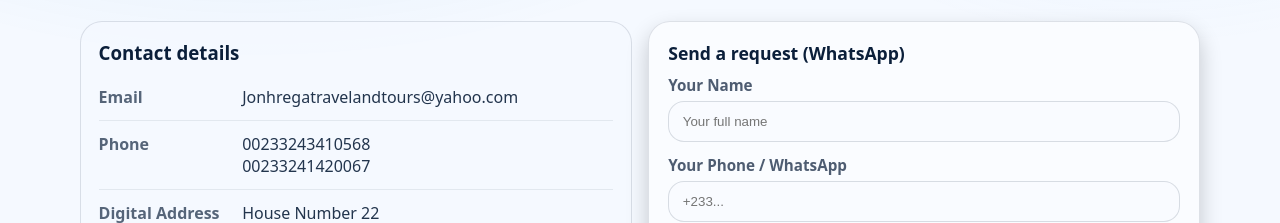
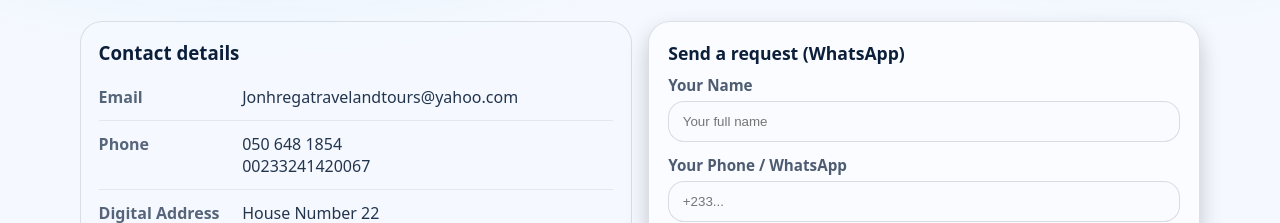
Before and after one commit to learngermanghana/jonhrega-travel-site, a React (Vite) app: page /contact in a window 1280 px wide. Shown: the part 1220-1443 px from the top of the page. Built offline with nearby package versions, Linux system fonts and the light colour scheme.

Commit message:
Update main contact number

```diff
--- a/src/data/company.js
+++ b/src/data/company.js
@@ -6,11 +6,11 @@
   website: "www.jonhregatravelandtours.com",
   email: "Jonhregatravelandtours@yahoo.com",
   phones: [
-    { label: "Call", value: "+233243410568", raw: "00233243410568" },
+    { label: "Call", value: "+233506481854", raw: "050 648 1854" },
     { label: "Call", value: "+233241420067", raw: "00233241420067" }
   ],
   whatsappNumbers: [
-    { label: "WhatsApp", value: "233243410568" },
+    { label: "WhatsApp", value: "233506481854" },
     { label: "WhatsApp", value: "233241420067" }
   ],
   address: {
```
